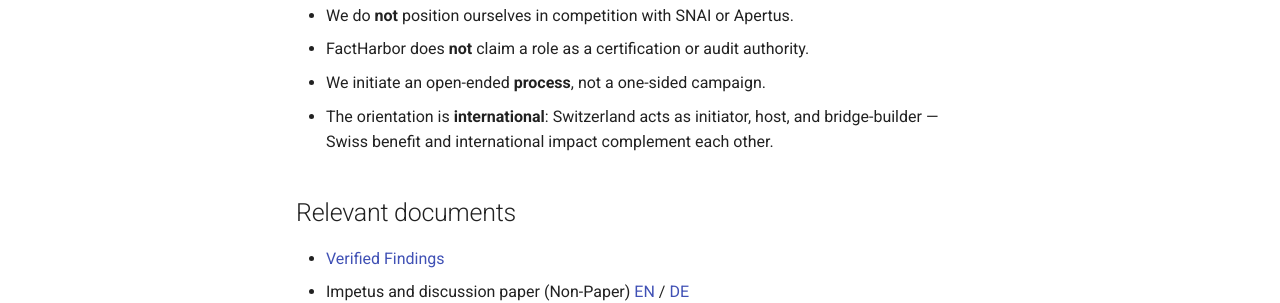
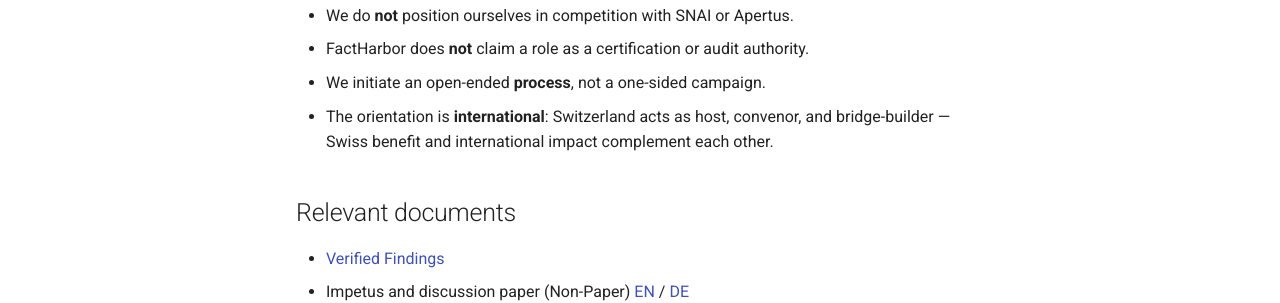
Before and after one commit to robertschaub/our-ai-charter, an MkDocs documentation site: the page built from docs/Outreach/action-plan.en.md, in a window 1280 px wide and 900 px high, scrolled down 1189 px. Shown: the part 347-650 px from the top of the window. Built offline with MkDocs 1.6.1 and Material for MkDocs 9.7.7, drawn with Linux system fonts in a browser that asks for light colours; plug-ins that fetch from the network failed and are left out; comment, search, counter and statistics services are not loaded.

Commit message:
docs(outreach): add Swiss "Wegbereiterin" hook; recast role as host/convenor/bridge-builder
- action-plan.de.md: add an "Aufhänger (CH)" lead line (Schweiz als
  Wegbereiterin) for approaching Swiss contacts; role line changed from
  Initiantin to Gastgeberin, Vermittlerin und Brückenbauerin.
- action-plan.en.md: "initiator, host, and bridge-builder" ->
  "host, convenor, and bridge-builder", matching the Non-Paper.

Co-Authored-By: Claude Opus 4.8 <noreply@anthropic.com>

```diff
--- a/docs/Outreach/action-plan.en.md
+++ b/docs/Outreach/action-plan.en.md
@@ -32,7 +32,7 @@ The full, sourced list of anchors is in the [Verified Findings](../Evidence/veri
 - We do **not** position ourselves in competition with SNAI or Apertus.
 - FactHarbor does **not** claim a role as a certification or audit authority.
 - We initiate an open-ended **process**, not a one-sided campaign.
-- The orientation is **international**: Switzerland acts as initiator, host, and bridge-builder — Swiss benefit and international impact complement each other.
+- The orientation is **international**: Switzerland acts as host, convenor, and bridge-builder — Swiss benefit and international impact complement each other.
 
 ## Relevant documents
 
```
Also changed, not shown: docs/Outreach/action-plan.de.md (+3 -1 lines).
